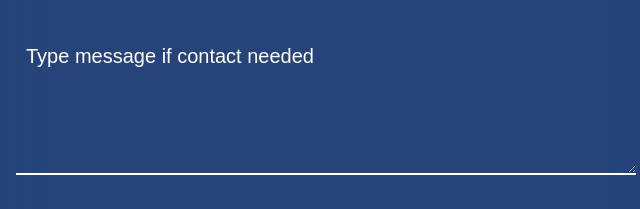
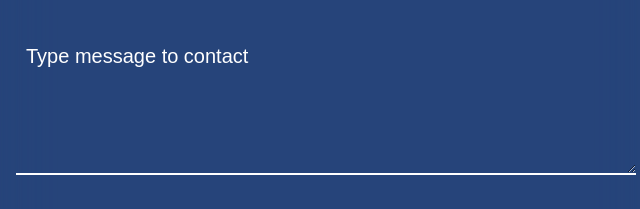
Before and after one commit to dibarra3/spirit-path-site, a plain HTML site: page index.html in a window 1280 px wide. Shown: the part 391-600 px from the top of the page, 314-954 px from the left. Drawn offline with Linux system fonts and the light colour scheme.

Commit message:
Add files via upload

```diff
--- a/index.html
+++ b/index.html
@@ -15,7 +15,7 @@
         <input type="text" id="lastname" placeholder="Last Name" required>
         <input type="email" id="email" placeholder="Email" required>
         <input type="text" id="mobile" placeholder="Mobile" required>
-        <h4>Type message if contact needed</h4>
+        <h4>Type message to contact</h4>
 
         <textarea></textarea>
         <input type="submit" value="send" id="button" />
```
